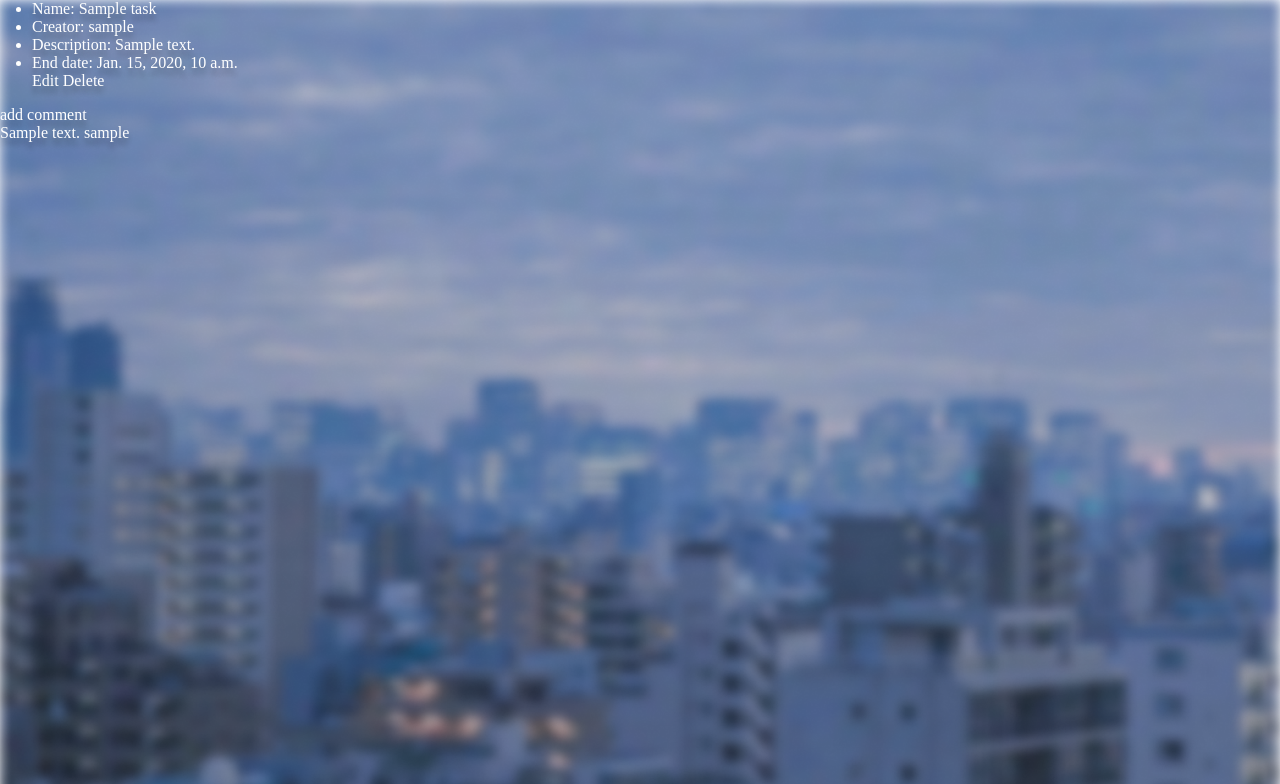
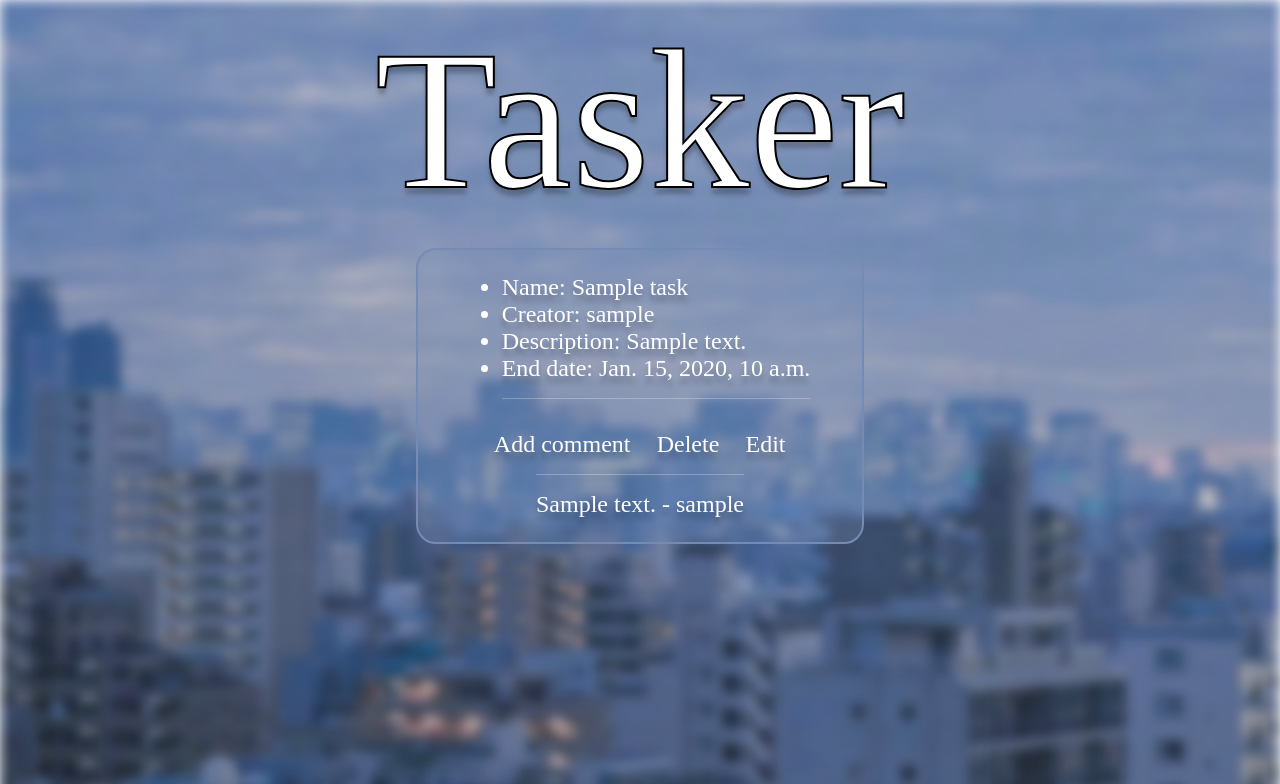
Before and after one commit to OleksandrKasapchuk/task-tracker, a Django app: page /dashboards/1/tasks/1/ in a window 1280 px wide. Shown: the top 784 px of the page. Run offline with Django 5.2, Linux system fonts and the light colour scheme; tables that the repository leaves empty hold one stand-in row (values such as "Sample post"); some web fonts are replaced.

Commit message:
ambatakaaaaaaaaah

```diff
--- a/static/css/style.css
+++ b/static/css/style.css
@@ -309,3 +309,21 @@ input {
 .qwertyuio {
 	margin-left: 5vh;
 }
+
+.task_details_tesseractoriumanarium {
+	display: flex;
+	flex-direction: column;
+	align-items: center;
+
+}
+
+.row-ambatacamus {
+	display: flex;
+	flex-direction: row;
+	width: 100%;
+	justify-content: space-evenly;
+}
+
+.comment_rofl {
+	margin-left: 2vw;
+}
--- a/templates/task_tracker/task_details.html
+++ b/templates/task_tracker/task_details.html
@@ -2,19 +2,30 @@
 
 
 {% block content %}
+<h1>Tasker</h1>
+<div class="task_details_tesseractoriumanarium">
+	<div class="form04ka task_form ne_form04ka">
 
 		<ul>
-	<li> Name: {{ task.name }} </li>
+			<li> Name: {{ task.name }}</li>
 			<li> Creator: {{ task.creator }} </li>
 			<li> Description: {{ task.description }} </li>
 			<li> End date: {{ task.end_date }} </li>
+			<hr>
+		</ul>
+		<div class="row-ambatacamus">
+			<a class="comment_rofl" href="{% url 'task-tracker:comment-add' dashboard_pk task.pk %}">Add comment</a>
+			<a href="{% url 'task-tracker:task-delete' dashboard_pk task.pk %}">Delete</a>
 			<a href="{% url 'task-tracker:task-edit' dashboard_pk task.pk %}">Edit</a>
-	<a href="{% url 'task-tracker:task-delete' dashboard_pk task.pk %}">Delete</a>
-</ul>
-<a href="{% url 'task-tracker:comment-add' dashboard_pk task.pk %}">add comment</a>
+			<br>
+		</div>
+
+		<section>
+			<hr>
 			{% for comment in comments %}
-<section>
-	{{ comment.content }} {{ comment.creator}}
+			{{ comment.content }} - {{ comment.creator}}
 		</section>
+	</div>
+</div>
 {% endfor %}
 {% endblock %}
```
Lines whose indentation alone changed are shown as unchanged.
